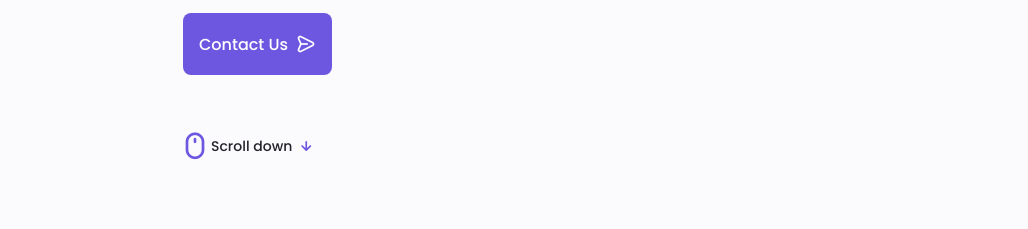
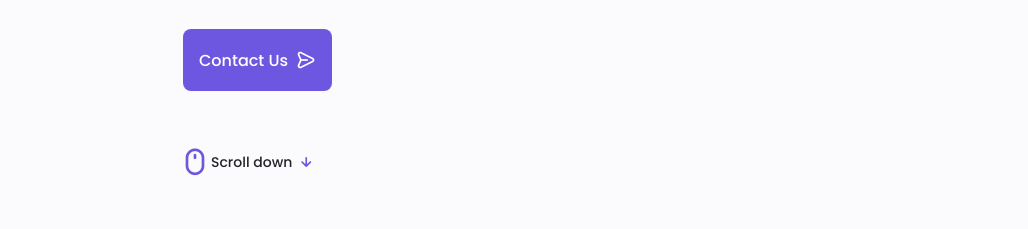
Before and after one commit to Akram8HL/Club-portfolio, a plain HTML site: page index.html in a window 1280 px wide. Shown: the part 571-800 px from the top of the page, without its empty margins (125-1153 px from the left). Drawn offline with nearby package versions, Linux system fonts and the light colour scheme.

Commit message:
Update styles.css

```diff
--- a/assets/css/styles.css
+++ b/assets/css/styles.css
@@ -973,7 +973,7 @@ contact__label{
         grid-template-columns: .6fr;
         justify-content: center;
     }
-    .button{
+    .button--white{
         margin-top: -1rem;
     }
 }
```
